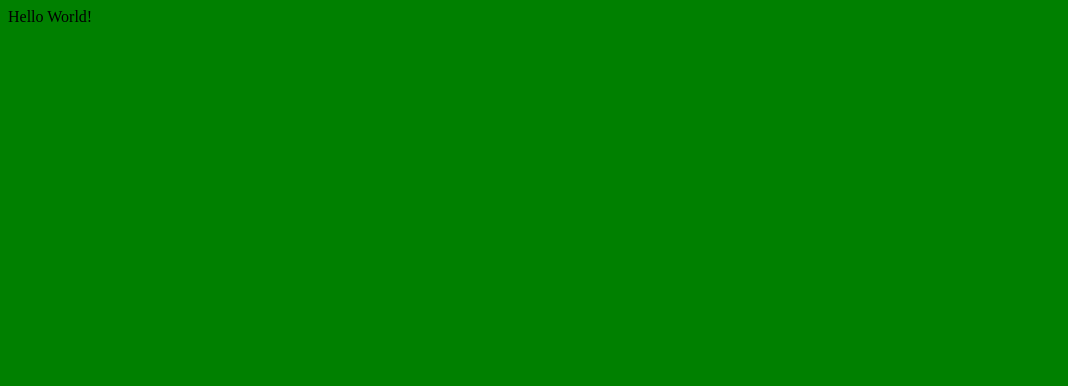
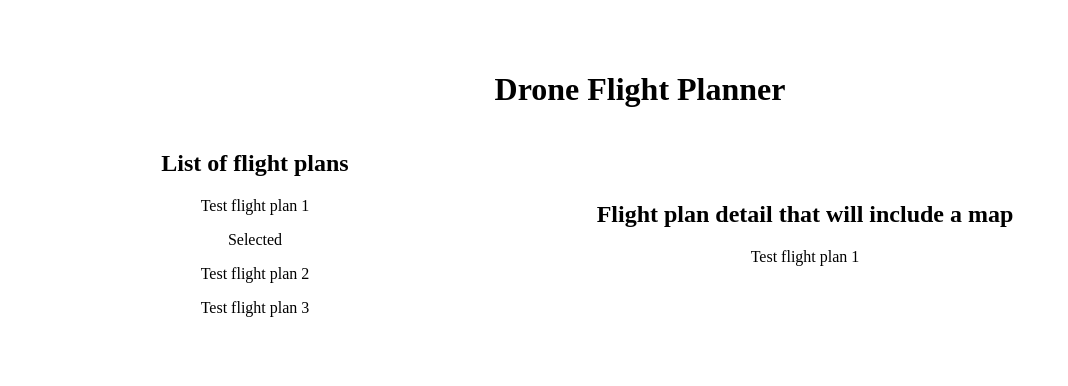
Before and after one commit to davidmansy/drone-flight-planner, a React app: page / in a window 1280 px wide. Shown: the whole page, without its empty margins (0-1068 px from the left). Built offline with nearby package versions, Linux system fonts and the light colour scheme.

Commit message:
Adds flight plans list and detail based on mock data.

```diff
--- /dev/null
+++ b/app/components/FlightPlanDetail.js
@@ -0,0 +1,12 @@
+import React from "react";
+
+function FlightPlanDetail({ plan }) {
+  return (
+    <div className="flight-plan-detail">
+      <h2>Flight plan detail that will include a map</h2>
+      <p>{plan.title}</p>
+    </div>
+  );
+}
+
+export default FlightPlanDetail;
--- /dev/null
+++ b/app/components/FlightPlanner.js
@@ -0,0 +1,23 @@
+import React from "react";
+import FlightPlans from "./FlightPlans";
+import FlightPlanDetail from "./FlightPlanDetail";
+import flightPlans from "../mocks/flightPlans";
+
+function FlightPlanner() {
+  const [plans, setPlans] = React.useState(flightPlans);
+  const [selectedPlan, setSelectedPlan] = React.useState(plans[0]);
+  const handleSelectedPlan = (plan) => setSelectedPlan(plan);
+
+  return (
+    <div className="flight-planner">
+      <FlightPlans
+        plans={plans}
+        selectedPlan={selectedPlan}
+        handleSelectedPlan={handleSelectedPlan}
+      />
+      <FlightPlanDetail plan={selectedPlan} />
+    </div>
+  );
+}
+
+export default FlightPlanner;
--- /dev/null
+++ b/app/components/FlightPlans.js
@@ -0,0 +1,25 @@
+import React from "react";
+
+function FlightPlans({ plans, selectedPlan, handleSelectedPlan }) {
+  return (
+    <div className="flight-plans">
+      <h2>List of flight plans</h2>
+      <ul>
+        {plans.map((plan) => {
+          return (
+            <li>
+              <div onClick={() => handleSelectedPlan(plan)}>
+                <p>{plan.title}</p>
+                {selectedPlan === plan && "Selected"}
+              </div>
+            </li>
+          );
+        })}
+      </ul>
+    </div>
+  );
+}
+
+// TODO: add prop types
+
+export default FlightPlans;
--- a/app/index.css
+++ b/app/index.css
@@ -1,3 +1,40 @@
-body {
-  background-color: green;
+html,
+* {
+  box-sizing: border-box;
 }
+
+body,
+#app {
+  margin: 0;
+  height: 100%;
+  width: 100%;
+}
+
+ul {
+  padding: 0;
+}
+
+li {
+  list-style-type: none;
+}
+
+.container {
+  max-width: 1200px;
+  margin: 0 auto;
+  padding: 50px;
+  text-align: center;
+}
+
+.flight-planner {
+  display: flex;
+  justify-content: center;
+  align-items: center;
+}
+
+.flight-plans {
+  flex: 0 0 30%;
+}
+
+.flight-plan-detail {
+  flex: 0 0 70%;
+}
--- a/app/index.js
+++ b/app/index.js
@@ -1,13 +1,15 @@
-import React from 'react';
-import ReactDOM from 'react-dom';
-import './index.css';
+import React from "react";
+import ReactDOM from "react-dom";
+import "./index.css";
+import FlightPlanner from "./components/FlightPlanner";
 
-class App extends React.Component {
-  render() {
-    return(
-      <div>Hello World!</div>
-    )
-  }
+function App() {
+  return (
+    <div className="container">
+      <h1>Drone Flight Planner</h1>
+      <FlightPlanner />
+    </div>
+  );
 }
 
-ReactDOM.render(<App/>, document.getElementById('app'));
+ReactDOM.render(<App />, document.getElementById("app"));
--- /dev/null
+++ b/app/mocks/flightPlans.js
@@ -0,0 +1,43 @@
+const flightPlans = [
+  {
+    title: "Test flight plan 1",
+    id: "1",
+    path: [
+      { lat: 18.558908, lng: -68.389916 },
+      { lat: 18.558853, lng: -68.389922 },
+      { lat: 18.558375, lng: -68.389729 },
+      { lat: 18.558032, lng: -68.389182 },
+      { lat: 18.55805, lng: -68.388613 },
+      { lat: 18.558256, lng: -68.388213 },
+      { lat: 18.558744, lng: -68.387929 },
+    ],
+  },
+  {
+    title: "Test flight plan 2",
+    id: "2",
+    path: [
+      { lat: 17.558908, lng: -69.389916 },
+      { lat: 17.558853, lng: -69.389922 },
+      { lat: 17.558375, lng: -69.389729 },
+      { lat: 17.558032, lng: -69.389182 },
+      { lat: 17.55805, lng: -69.388613 },
+      { lat: 17.558256, lng: -69.388213 },
+      { lat: 17.558744, lng: -69.387929 },
+    ],
+  },
+  {
+    title: "Test flight plan 3",
+    id: "3",
+    path: [
+      { lat: 16.558908, lng: -70.389916 },
+      { lat: 16.558853, lng: -70.389922 },
+      { lat: 16.558375, lng: -70.389729 },
+      { lat: 16.558032, lng: -70.389182 },
+      { lat: 16.55805, lng: -70.388613 },
+      { lat: 16.558256, lng: -70.388213 },
+      { lat: 16.558744, lng: -70.387929 },
+    ],
+  },
+];
+
+export default flightPlans;
```
Also changed, not shown: README.md, 1 other file.
